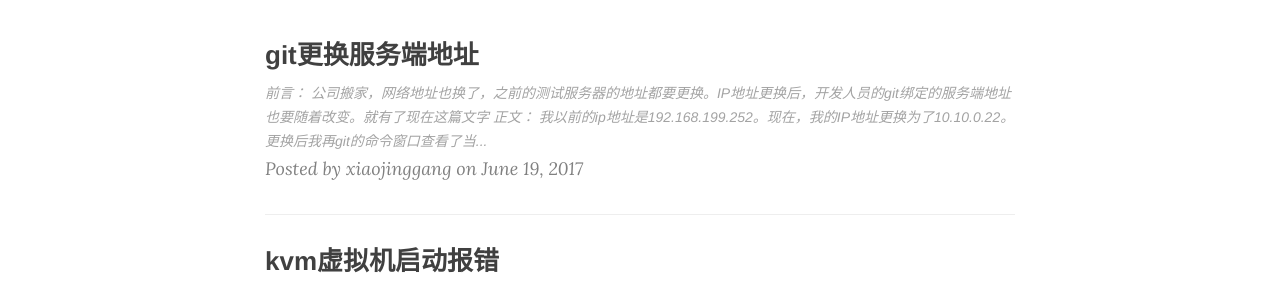
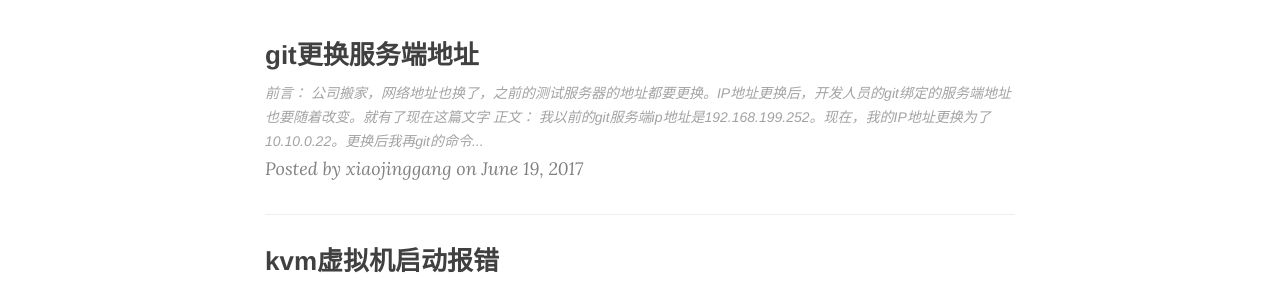
Before and after one commit to xiaojinggang/xiaojinggang, a Jekyll site: the page built from index.html, in a window 1280 px wide and 900 px high. Shown: the part 439-730 px from the top of the window. Built offline with Jekyll 4.4.1, drawn with Linux system fonts in a browser that asks for light colours; nearby versions of some CDN libraries; the list of posts is cut into pages by our own code.

Commit message:
git重新

```diff
--- a/_posts/2017-06-19-git-change-url.md
+++ b/_posts/2017-06-19-git-change-url.md
@@ -12,7 +12,7 @@
 
 # 正文：
 
-  我以前的ip地址是192.168.199.252。现在，我的IP地址更换为了10.10.0.22。更换后我再git的命令窗口查看了当前绑定的url地址：
+  我以前的git服务端ip地址是192.168.199.252。现在，我的IP地址更换为了10.10.0.22。更换后我再git的命令窗口查看了当前绑定的url地址：
 
 
 	$ git remote -v
```
Also changed, not shown: other parts of _posts/2017-06-19-git-change-url.md (+1 -1 lines).
